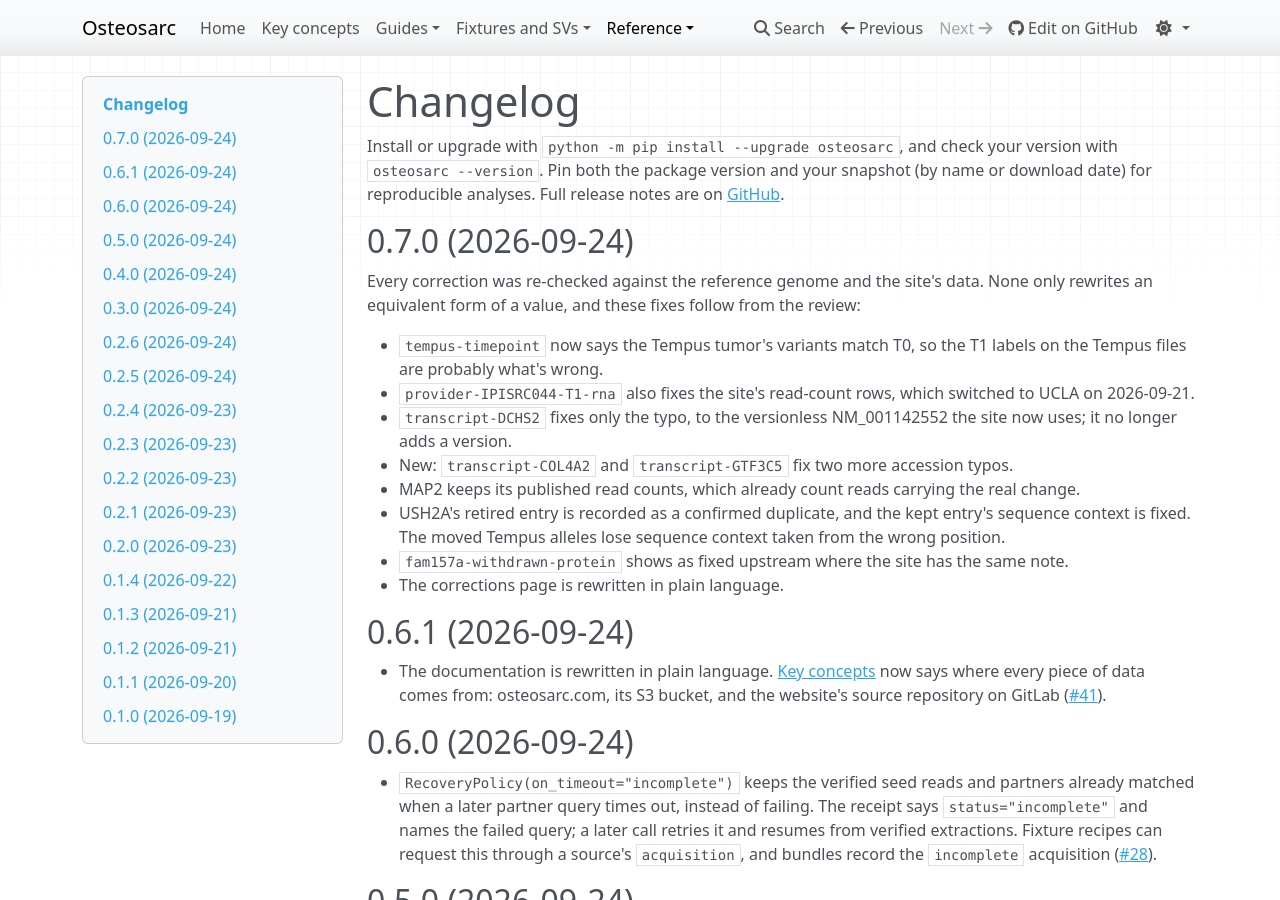
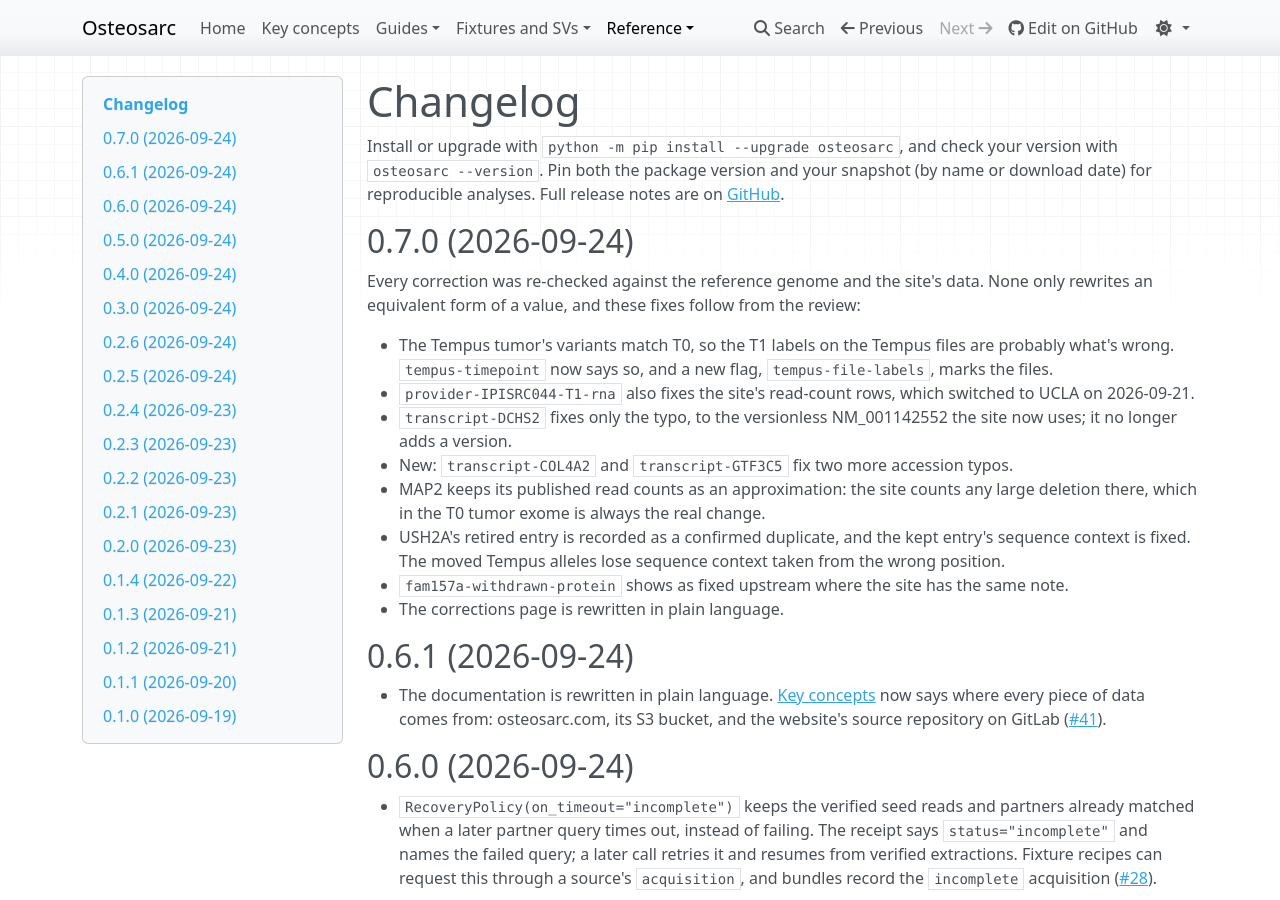
Before and after one commit to iskandr/osteosarc, an MkDocs documentation site: the page built from docs/changelog.md, in a window 1280 px wide and 900 px high. Built offline with MkDocs 1.6.1, drawn with Linux system fonts in a browser that asks for light colours; nearby versions of some CDN libraries.

Commit message:
Address review findings in the corrections fixes
- provider-IPISRC044-T1-rna uses one layout that sets BostonGene whatever the
  count rows say, so a full upstream fix reads as fixed upstream instead of
  ambiguous and stale.
- The Tempus files, which the summary says are the likely error, are now flagged
  by a new correction, tempus-file-labels; tempus-timepoint keeps the timeline
  events.
- Only the older layout clears sequence context from the wrong position; the
  current layout leaves whatever the site publishes.
- An expected None also matches a field the record doesn't have, so FAM157A's
  flag applies to records without a note field.
- MAP2's summary says its kept counts are an approximation that doesn't check
  the substitution.
- Changed corrections carry the review's date, relocation summaries no longer
  describe a site change in snapshots that predate it, and the report's action
  comes from the correction rather than from an already-fixed layout.

Claude-Session: https://claude.ai/code/session_01CcNHdiWgNhPGLmd4kDvG9G

```diff
--- a/docs/changelog.md
+++ b/docs/changelog.md
@@ -11,15 +11,16 @@ Every correction was re-checked against the reference genome and the site's data
 None only rewrites an equivalent form of a value, and these fixes follow from the
 review:
 
-- `tempus-timepoint` now says the Tempus tumor's variants match T0, so the T1 labels
-  on the Tempus files are probably what's wrong.
+- The Tempus tumor's variants match T0, so the T1 labels on the Tempus files are
+  probably what's wrong. `tempus-timepoint` now says so, and a new flag,
+  `tempus-file-labels`, marks the files.
 - `provider-IPISRC044-T1-rna` also fixes the site's read-count rows, which switched
   to UCLA on 2026-09-21.
 - `transcript-DCHS2` fixes only the typo, to the versionless NM_001142552 the site
   now uses; it no longer adds a version.
 - New: `transcript-COL4A2` and `transcript-GTF3C5` fix two more accession typos.
-- MAP2 keeps its published read counts, which already count reads carrying the real
-  change.
+- MAP2 keeps its published read counts as an approximation: the site counts any
+  large deletion there, which in the T0 tumor exome is always the real change.
 - USH2A's retired entry is recorded as a confirmed duplicate, and the kept entry's
   sequence context is fixed. The moved Tempus alleles lose sequence context taken
   from the wrong position.
```
Also changed, not shown: README.md (+1 -1 lines), docs/concepts.md (+1 -1 lines), docs/curation.md (+7 -6 lines), docs/index.md (+1 -1 lines), docs/validation.md (+2 -2 lines), 3 other files.
